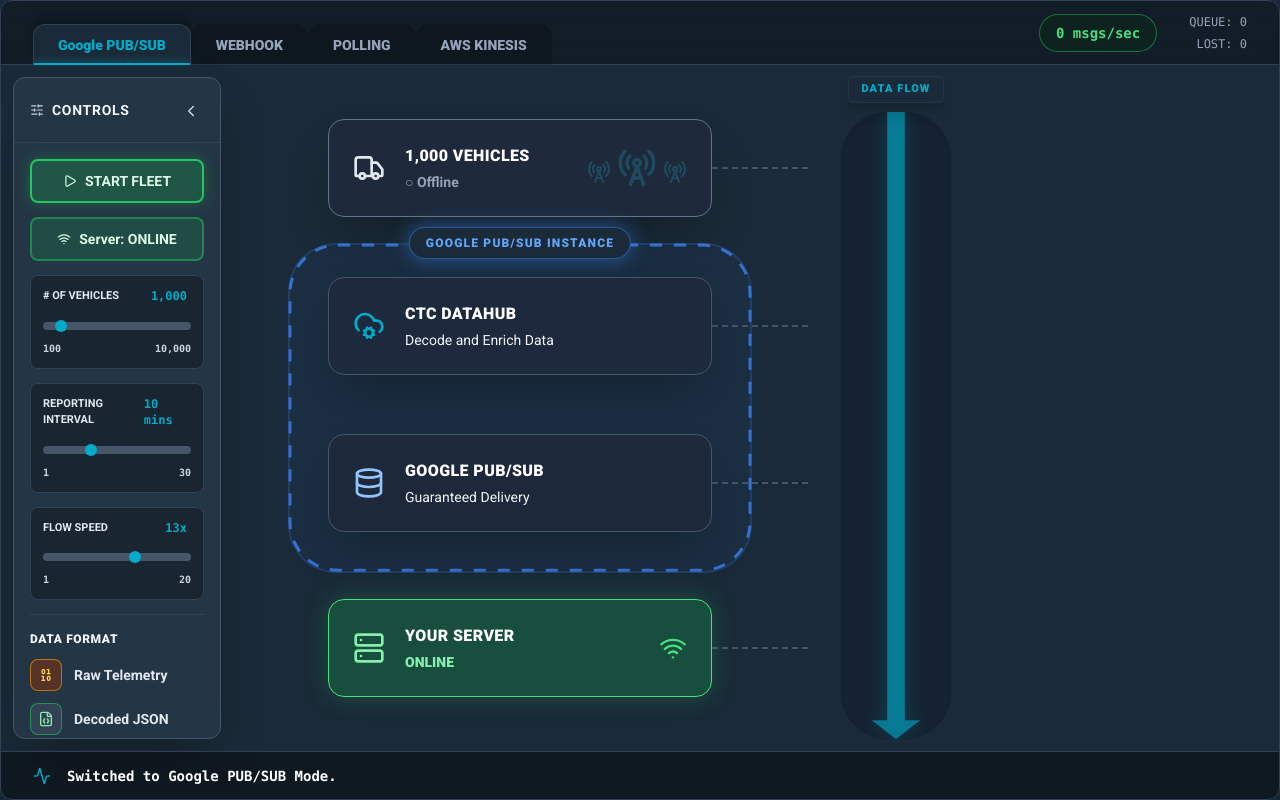
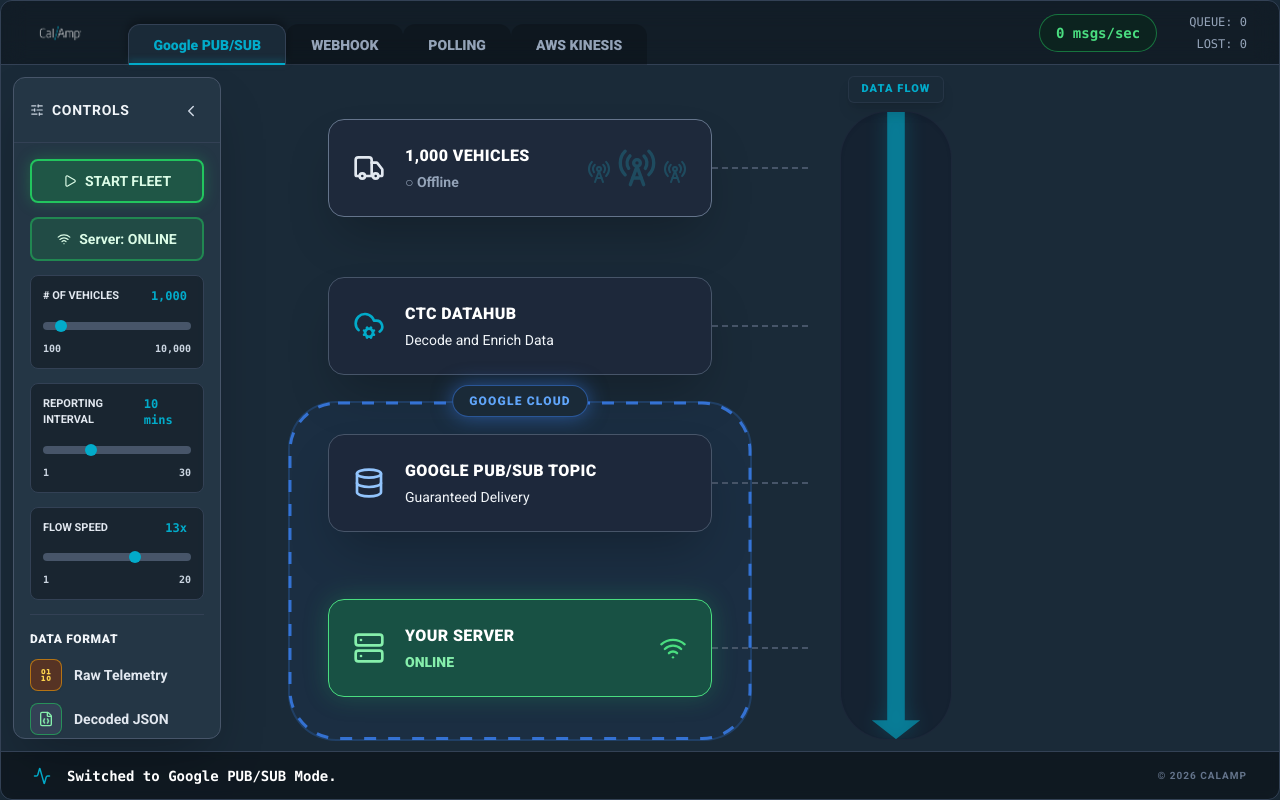
Before and after one commit to lbdinh/CAMP, a plain HTML site: page datahub-simulator/index.html in a window 1280 px wide. Drawn offline with nearby package versions, Linux system fonts and the light colour scheme.

Commit message:
Add files via upload

```diff
--- a/datahub-simulator/index.html
+++ b/datahub-simulator/index.html
@@ -599,6 +599,12 @@
             return h('div', { className: "absolute inset-0 bg-brand-navy text-slate-100 font-sans overflow-hidden flex flex-col border border-slate-700 rounded-xl shadow-2xl" },
                 /* Header */
                 h('div', { className: "flex-none h-16 border-b border-slate-700 bg-black/30 flex items-center justify-between px-8 z-30 backdrop-blur-md" },
+                    h('div', { className: "flex items-center h-full" },
+                        h('img', {
+                            src: "../CA_Logo_Color-white.png",
+                            alt: "CalAmp",
+                            className: "h-7 w-auto mr-10 opacity-90 hover:opacity-100 transition-opacity"
+                        }),
                         h('div', { className: "flex items-end h-full pt-2" },
                             Object.keys(MODE_LABELS).map(m =>
                                 h('button', {
@@ -612,6 +618,7 @@
                                 },
                                     MODE_LABELS[m],
                                     mode === m && h('div', { className: "absolute bottom-0 left-0 right-0 h-0.5 bg-brand-blue shadow-[0_-2px_6px_rgba(2,171,202,0.5)]" })
+                                )
                             )
                         )
                     ),
@@ -758,18 +765,6 @@
                                 )
                             ),
 
-                            /* CTC DataHub Cloud Outline (Conditional) */
-                            mode === 'pubsub' && h('div', { className: "absolute -inset-x-10 top-[26%] bottom-[26%] z-0 pointer-events-none" },
-                                h('div', { className: "absolute inset-0 border-2 border-blue-500/20 bg-blue-500/5 rounded-[3rem]" }),
-                                h('svg', { className: "absolute inset-0 w-full h-full" },
-                                    h('rect', {
-                                        x: "2", y: "2", width: "calc(100% - 4px)", height: "calc(100% - 4px)",
-                                        rx: "48", ry: "48", fill: "none", stroke: "#3b82f6", strokeWidth: "3", strokeDasharray: "12 12", className: "opacity-80"
-                                    })
-                                ),
-                                h('span', { className: "absolute -top-4 left-1/2 -translate-x-1/2 bg-brand-navy px-4 py-1.5 rounded-full border border-blue-500/50 text-[12px] text-blue-400 font-black tracking-widest uppercase shadow-[0_0_20px_rgba(59,130,246,0.5)] z-10 whitespace-nowrap" }, "Google Pub/Sub Instance")
-                            ),
-
                             /* 2. CTC DATAHUB */
                             h(StageNode, {
                                 top: '38%', icon: 'cloud-cog', title: "CTC DataHub", subtitle: "Decode and Enrich Data",
@@ -779,19 +774,19 @@
                                 mode === 'polling' && apiBuffer > 0 && h(QueueBadge, { count: apiBuffer, colorClass: "bg-purple-600", label: "queued" })
                             ),
 
-                            /* Customer Infra / AWS Cloud Outline */
-                            (mode === 'webhook' || mode === 'polling' || mode === 'kinesis') && h('div', {
+                            /* Customer Infra / Cloud Outline */
+                            (mode === 'webhook' || mode === 'polling' || mode === 'kinesis' || mode === 'pubsub') && h('div', {
                                 className: `absolute -inset-x-10 top-[49%] bottom-[1.5%] z-0 pointer-events-none`
                             },
-                                h('div', { className: `absolute inset-0 border-2 rounded-[3rem] ${mode === 'kinesis' ? 'border-teal-500/20 bg-teal-500/5' : 'border-slate-500/20 bg-slate-500/5'}` }),
+                                h('div', { className: `absolute inset-0 border-2 rounded-[3rem] ${mode === 'kinesis' ? 'border-teal-500/20 bg-teal-500/5' : mode === 'pubsub' ? 'border-blue-500/20 bg-blue-500/5' : 'border-slate-500/20 bg-slate-500/5'}` }),
                                 h('svg', { className: "absolute inset-0 w-full h-full" },
                                     h('rect', {
                                         x: "2", y: "2", width: "calc(100% - 4px)", height: "calc(100% - 4px)",
-                                        rx: "48", ry: "48", fill: "none", stroke: mode === 'kinesis' ? "#14b8a6" : "#64748b", strokeWidth: "3", strokeDasharray: "12 12", className: "opacity-80"
+                                        rx: "48", ry: "48", fill: "none", stroke: mode === 'kinesis' ? "#14b8a6" : mode === 'pubsub' ? "#3b82f6" : "#64748b", strokeWidth: "3", strokeDasharray: "12 12", className: "opacity-80"
                                     })
                                 ),
-                                h('span', { className: `absolute -top-4 left-1/2 -translate-x-1/2 bg-brand-navy px-4 py-1.5 rounded-full border text-[12px] font-black tracking-widest uppercase z-10 whitespace-nowrap ${mode === 'kinesis' ? 'border-teal-500/50 text-teal-400 shadow-[0_0_20px_rgba(20,184,166,0.5)]' : 'border-slate-500/50 text-slate-300 shadow-[0_0_20px_rgba(148,163,184,0.5)]'}` },
-                                    mode === 'kinesis' ? "AWS CLOUD" : "CUSTOMER INFRASTRUCTURE"
+                                h('span', { className: `absolute -top-4 left-1/2 -translate-x-1/2 bg-brand-navy px-4 py-1.5 rounded-full border text-[12px] font-black tracking-widest uppercase z-10 whitespace-nowrap ${mode === 'kinesis' ? 'border-teal-500/50 text-teal-400 shadow-[0_0_20px_rgba(20,184,166,0.5)]' : mode === 'pubsub' ? 'border-blue-500/50 text-blue-400 shadow-[0_0_20px_rgba(59,130,246,0.5)]' : 'border-slate-500/50 text-slate-300 shadow-[0_0_20px_rgba(148,163,184,0.5)]'}` },
+                                    mode === 'kinesis' ? "AWS CLOUD" : mode === 'pubsub' ? "GOOGLE CLOUD" : "CUSTOMER INFRASTRUCTURE"
                                 )
                             ),
 
@@ -799,7 +794,7 @@
                             h(StageNode, {
                                 top: '61%',
                                 icon: mode === 'pubsub' ? 'database' : mode === 'webhook' ? 'zap' : mode === 'polling' ? 'file-code' : 'waves',
-                                title: MODE_LABELS[mode].replace('AWS KINESIS', 'AWS KINESIS STREAM') + (mode === 'webhook' ? ' ENDPOINT' : mode === 'polling' ? ' SCRIPT' : ''),
+                                title: MODE_LABELS[mode].replace('AWS KINESIS', 'AWS KINESIS STREAM').replace('Google PUB/SUB', 'Google Pub/Sub Topic') + (mode === 'webhook' ? ' ENDPOINT' : mode === 'polling' ? ' SCRIPT' : ''),
                                 subtitle: mode === 'polling' ? (isLayer3Offline ? 'Offline (Server Down)' : `Polling every ${formatInterval(pollInterval)}`) :
                                           mode === 'kinesis' ? (!serverOnline ? 'Buffering in Stream (Server Down)' : 'Managed Stream Delivery') :
                                           (isLayer3Offline ? 'Offline (Server Down)' : mode === 'pubsub' ? 'Guaranteed Delivery' : 'Receives HTTP POST'),
@@ -860,9 +855,12 @@
                 ),
 
                 /* Footer */
-                h('div', { className: "flex-none h-12 bg-black/40 border-t border-slate-700 flex items-center px-8 overflow-hidden z-30 backdrop-blur-sm" },
+                h('div', { className: "flex-none h-12 bg-black/40 border-t border-slate-700 flex items-center justify-between px-8 overflow-hidden z-30 backdrop-blur-sm" },
+                    h('div', { className: "flex items-center" },
                         h(Icon, { name: 'activity', size: 18, className: "text-brand-blue mr-4 animate-pulse flex-shrink-0" }),
                         h('span', { className: "text-sm font-mono text-white font-bold truncate" }, lastLog)
+                    ),
+                    h('span', { className: "text-[10px] text-slate-500 font-bold tracking-widest uppercase" }, "© 2026 CalAmp")
                 )
             );
         }
```
Lines whose indentation alone changed are shown as unchanged.
